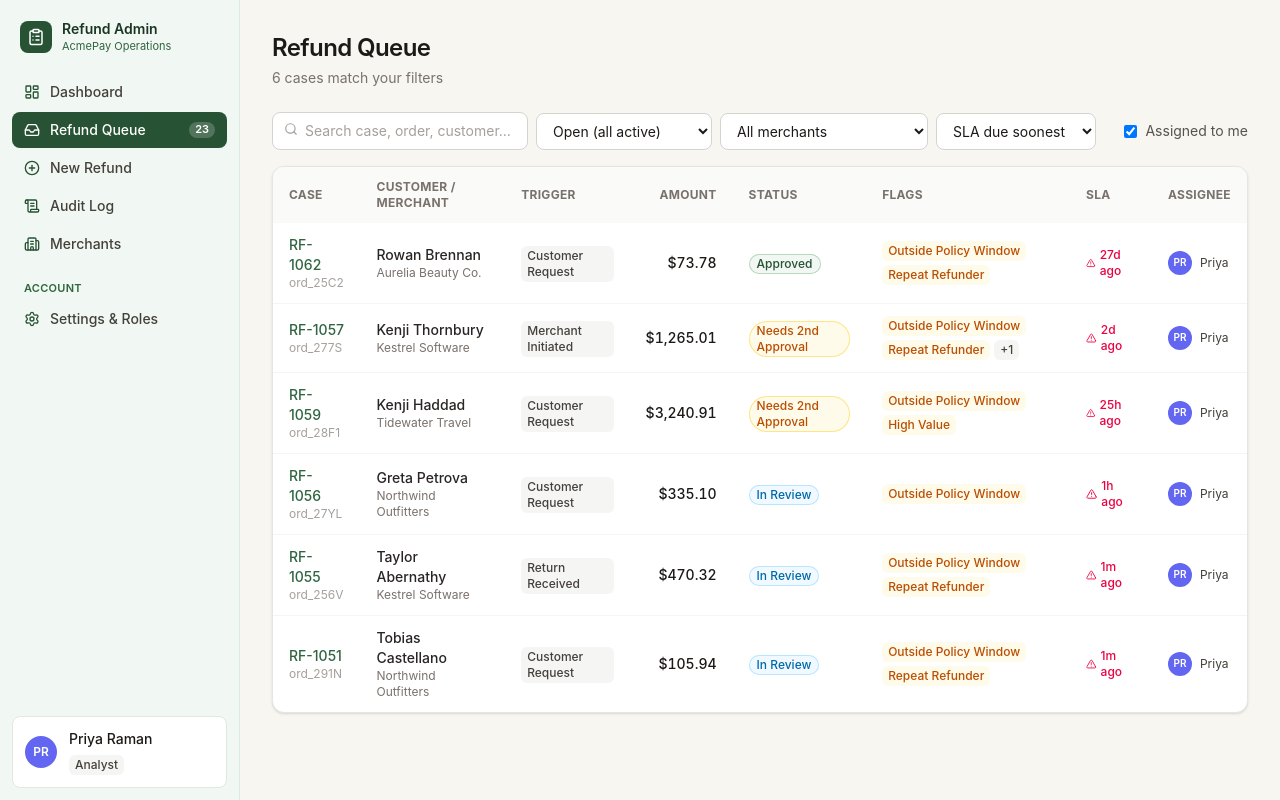
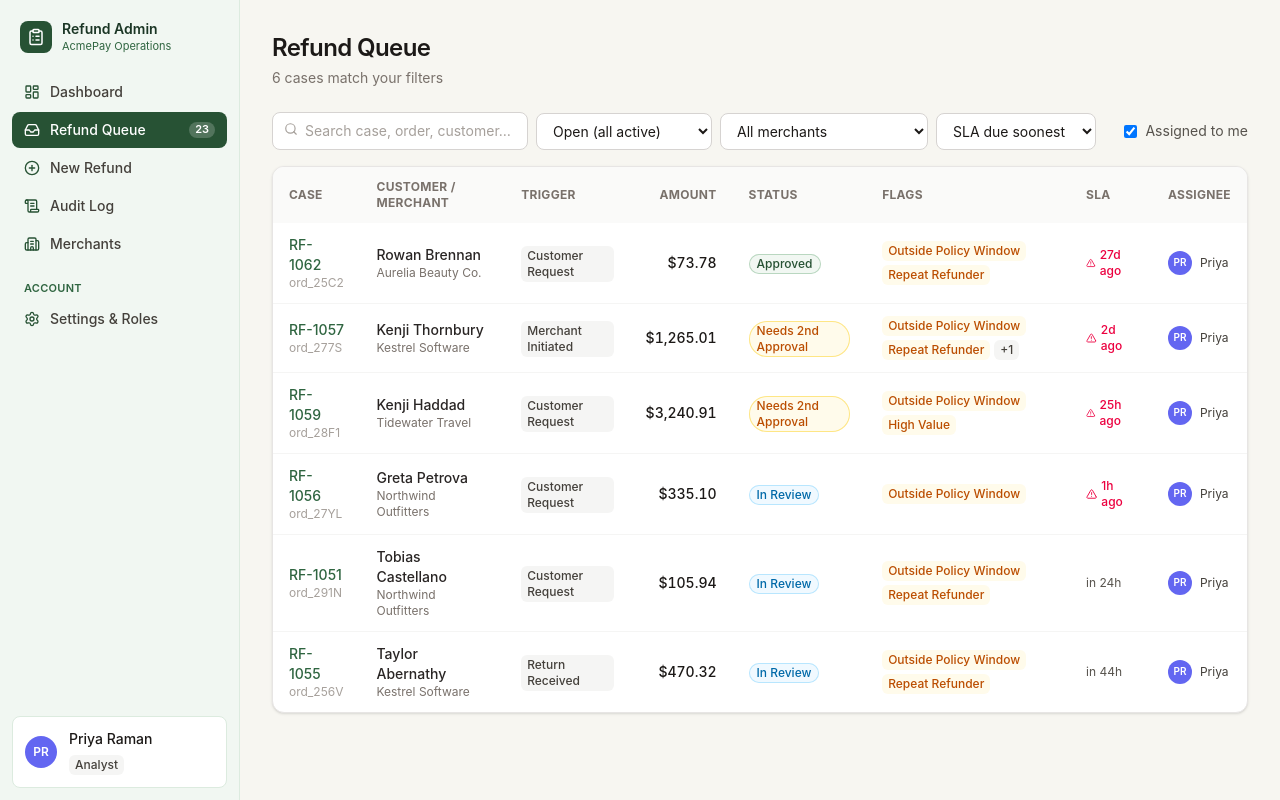
Before and after one commit to npsierra/refund-admin-tool, a React (Vite) app: page /queue in a window 1280 px wide. Built offline with nearby package versions, Linux system fonts and the light colour scheme.

Commit message:
Seed: keep SLA deadlines unclamped; only history timestamps are clamped to now
Co-Authored-By: Devin AI <158243242+devin-ai-integration[bot]@users.noreply.github.com>

```diff
--- a/src/data/seed.ts
+++ b/src/data/seed.ts
@@ -137,9 +137,10 @@ export function generateSeed(now = new Date()): SeedData {
   const int = (min: number, max: number) => Math.floor(rand() * (max - min + 1)) + min
   const daysAgo = (d: number, jitterHours = 12) =>
     new Date(now.getTime() - d * 86400000 - rand() * jitterHours * 3600000).toISOString()
-  // Never generate an event in the future: history must read as "ago" right after a reset.
+  const addHours = (iso: string, h: number) => new Date(new Date(iso).getTime() + h * 3600000).toISOString()
+  // History events never land in the future: they must read as "ago" right after a reset. Deadlines use addHours.
   const hoursAfter = (iso: string, h: number) =>
-    new Date(Math.min(now.getTime() - 60000, new Date(iso).getTime() + h * 3600000)).toISOString()
+    new Date(Math.min(now.getTime() - 60000, new Date(addHours(iso, h)).getTime())).toISOString()
 
   const customers: Customer[] = []
   for (let i = 0; i < 48; i++) {
@@ -239,7 +240,7 @@ export function generateSeed(now = new Date()): SeedData {
     const createdAt = daysAgo(createdDaysAgo, 20)
     const priority: RefundRequest['priority'] =
       trigger === 'chargeback' || flags.includes('high_value') ? 'high' : rand() < 0.2 ? 'low' : 'normal'
-    const slaDueAt = hoursAfter(createdAt, DEFAULT_POLICY.slaHours[priority])
+    const slaDueAt = addHours(createdAt, DEFAULT_POLICY.slaHours[priority])
 
     const refund: RefundRequest = {
       id: `RF-${String(1042 + i).padStart(4, '0')}`,
```
